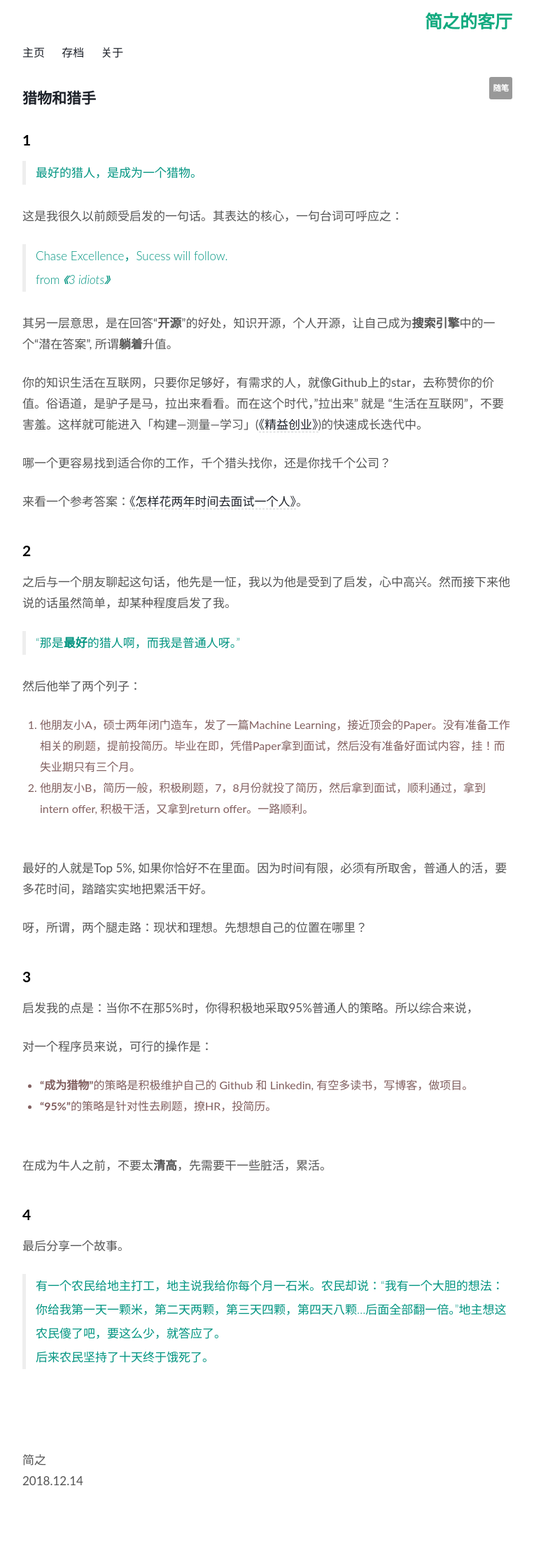
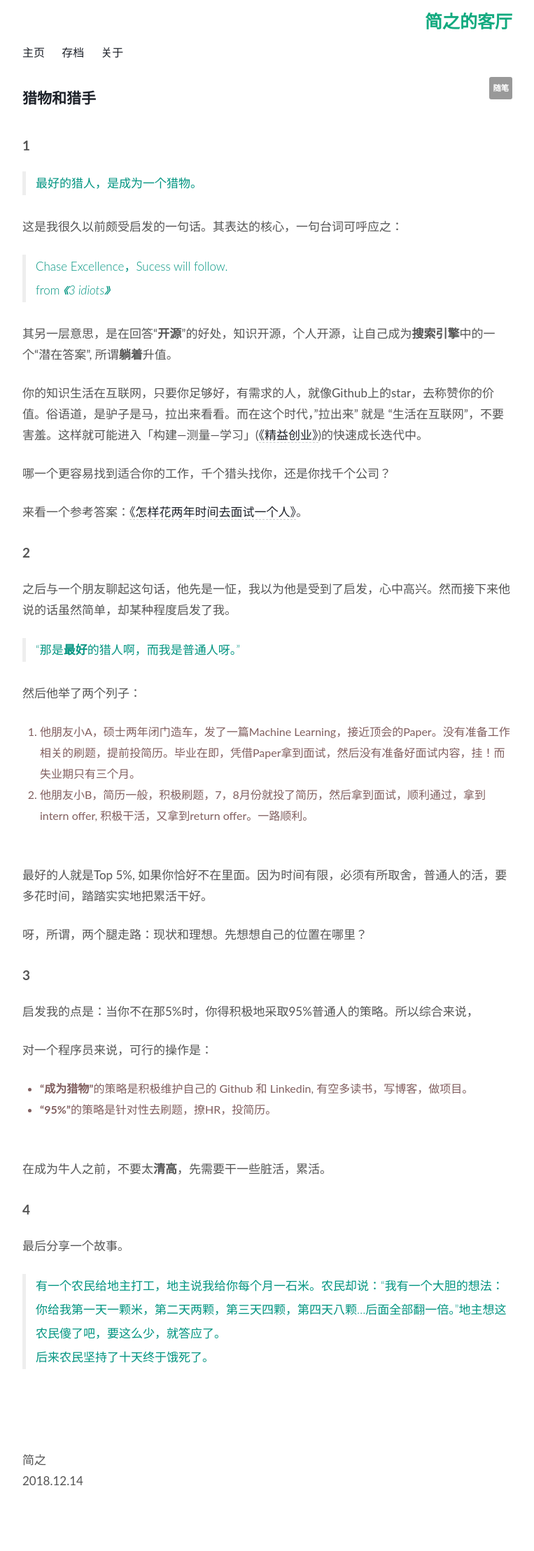
Before and after one commit to WillWang-X/willwang-x.github.io, a Jekyll site: the page built from _posts/2018-12-14-hunter-and-prey.md, in a window 1280 px wide. Shown: the whole page at 70% size, without its empty margins (258-1021 px from the left). Built offline with Jekyll 4.4.1, drawn with Linux system fonts in a browser that asks for light colours.

```diff
--- a/_posts/2018-12-14-hunter-and-prey.md
+++ b/_posts/2018-12-14-hunter-and-prey.md
@@ -8,7 +8,7 @@ type: post
 published: true
 ---
 
-# 1
+## 1
 
 > 最好的猎人，是成为一个猎物。
 
@@ -26,7 +26,7 @@ published: true
 
 来看一个参考答案：[《怎样花两年时间去面试一个人》](http://mindhacks.cn/2011/11/04/how-to-interview-a-person-for-two-years/)。
 
-# 2
+## 2
 
 之后与一个朋友聊起这句话，他先是一怔，我以为他是受到了启发，心中高兴。然而接下来他说的话虽然简单，却某种程度启发了我。
 
@@ -43,7 +43,7 @@ published: true
 
 呀，所谓，两个腿走路：现状和理想。先想想自己的位置在哪里？
 
-# 3
+## 3
 
 启发我的点是：当你不在那5%时，你得积极地采取95%普通人的策略。所以综合来说，
 
@@ -56,7 +56,7 @@ published: true
 
 在成为牛人之前，不要太**清高**，先需要干一些脏活，累活。
 
-# 4
+## 4
 
 最后分享一个故事。
 
```
